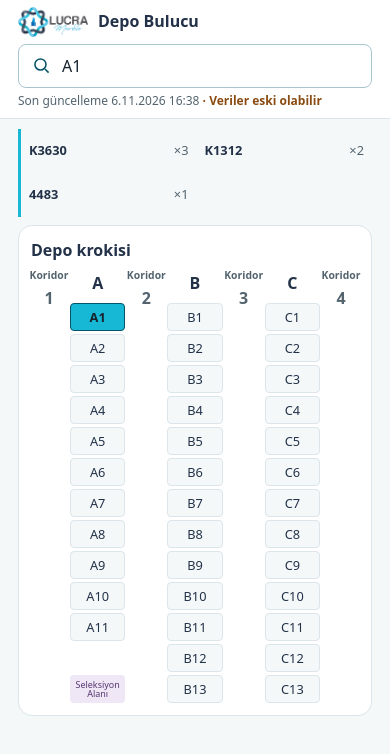
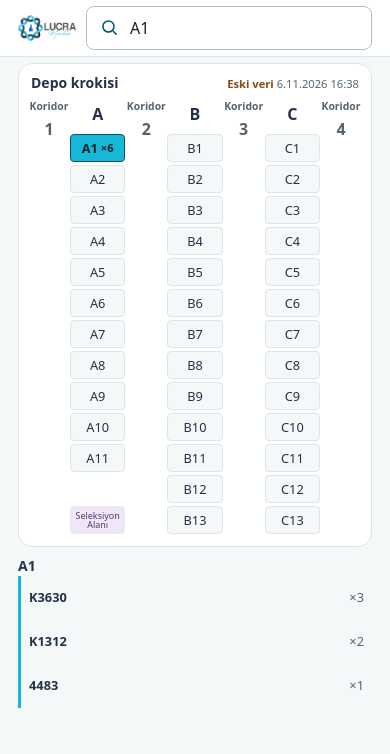
Before and after one commit to hkaracan/lucra-warehouse, a plain HTML site: page index.html in a window 390 px wide. Both pictures are taken after a click on the button "A1". Drawn offline with Linux system fonts and the light colour scheme.

Commit message:
Show search counts on the map and compact the mobile header

```diff
--- a/index.html
+++ b/index.html
@@ -6,36 +6,36 @@
   <meta name="description" content="Lucra Marble depo koridorlarında blok koduyla bundle bulun.">
   <title>Depo Bulucu · Lucra Marble</title>
   <link rel="icon" href="public/lucra-logo-square.png">
-  <link rel="stylesheet" href="warehouse.css?v=11">
+  <link rel="stylesheet" href="warehouse.css?v=12">
   <script src="bundle-data.js?v=5" defer></script>
-  <script src="warehouse.js?v=13" defer></script>
+  <script src="warehouse.js?v=14" defer></script>
 </head>
 <body>
   <header class="site-header">
-    <div class="shell">
-      <div class="header-inner">
-        <img class="logo" src="public/lucra-logo.png" alt="Lucra Marble">
-        <h1>Depo Bulucu</h1>
-      </div>
-      <div class="search">
+    <div class="shell header-inner">
+      <img class="logo" src="public/lucra-logo.png" alt="Lucra Marble">
+      <h1>Depo Bulucu</h1>
+      <form class="search" role="search">
         <svg aria-hidden="true" viewBox="0 0 24 24" fill="none" stroke="currentColor" stroke-width="1.8"><circle cx="10.8" cy="10.8" r="6.3"/><path d="m16 16 4.1 4.1"/></svg>
-        <input id="block-search" type="search" aria-label="Blok kodu veya konum ara" placeholder="Blok veya konum · K6155, C12" autocomplete="off" autocapitalize="characters" spellcheck="false">
-      </div>
-      <p class="refresh-status">Son güncelleme <time id="last-updated"></time><span id="stale-warning" hidden> · Veriler eski olabilir</span></p>
+        <input id="block-search" type="search" enterkeyhint="search" aria-label="Blok kodu veya konum ara" placeholder="Blok veya konum" autocomplete="off" autocapitalize="characters" spellcheck="false">
+      </form>
       <p id="status" class="sr-only" role="status"></p>
     </div>
   </header>
   <main class="shell">
     <div class="layout">
-      <section class="lookup" aria-label="Arama sonuçları">
+      <section class="panel map" aria-labelledby="map-title">
+        <div class="map-header">
+          <h2 id="map-title">Depo krokisi</h2>
+          <p class="refresh-status"><span id="fresh-label">Son güncelleme</span><span id="stale-warning" hidden>Eski veri</span> <time id="last-updated"></time></p>
+        </div>
+        <div id="plan" class="plan" role="group" aria-label="Depo krokisi"></div>
+      </section>
+      <section class="lookup" aria-label="Arama sonuçları" hidden>
+        <h2 id="result-title"></h2>
         <ul id="results" class="results"></ul>
         <p id="empty" class="empty" hidden></p>
       </section>
-      <section class="panel map" aria-labelledby="map-title">
-        <h2 id="map-title">Depo krokisi</h2>
-        <div id="plan" class="plan" role="group" aria-label="Depo krokisi"></div>
-      </section>
-      <ul id="more-results" class="results" aria-label="Diğer arama sonuçları" hidden></ul>
     </div>
   </main>
 </body>
--- a/warehouse.css
+++ b/warehouse.css
@@ -16,63 +16,60 @@
 body { margin: 0; }
 [hidden] { display: none !important; }
 .shell { width: min(100% - 36px, 1000px); margin-inline: auto; }
-.site-header { position: sticky; top: 0; z-index: 2; background: white; border-bottom: 1px solid var(--line); padding-bottom: 8px; }
-.header-inner { min-height: 48px; display: flex; align-items: center; gap: 10px; }
-.logo { width: 82px; height: auto; display: block; }
-.preview-label { display: flex; align-items: center; gap: 7px; color: var(--muted); font-size: .8rem; }
-.header-inner .preview-label { margin-left: auto; }
-.preview-label span { width: 7px; height: 7px; border-radius: 50%; background: var(--aqua); }
+.site-header { position: sticky; top: 0; z-index: 2; background: white; border-bottom: 1px solid var(--line); padding-block: 6px; }
+.header-inner { display: flex; align-items: center; gap: 10px; }
+.logo { width: 68px; height: auto; display: block; }
 h1, h2, h3, p { margin: 0; }
 h1 { color: var(--navy); font-size: clamp(1rem, 3.5vw, 1.3rem); line-height: 1.1; }
-.layout { display: grid; gap: 8px; max-width: 680px; margin: 10px auto 16px; }
+.layout { display: grid; gap: 8px; max-width: 680px; margin: 6px auto 16px; }
 .panel { min-width: 0; background: white; border: 1px solid var(--line); border-radius: 14px; padding: clamp(16px, 3vw, 25px); }
 h2 { color: var(--navy); font-size: 1.15rem; }
-.search { position: relative; }
+.search { position: relative; flex: 1; min-width: 0; }
 .search svg { position: absolute; inset: 11px auto auto 13px; width: 21px; color: var(--aqua-dark); pointer-events: none; }
 .search input { display: block; width: 100%; min-height: 44px; padding: 7px 12px 7px 43px; border: 1px solid #a8c5ce; border-radius: 8px; font: inherit; color: var(--ink); background: white; }
 :focus-visible { outline: 3px solid var(--aqua-dark); outline-offset: 3px; }
-.refresh-status { margin-top: 4px; color: var(--muted); font-size: .75rem; }
+.refresh-status { color: var(--muted); font-size: .7rem; text-align: end; }
 #stale-warning { color: #8a4b12; font-weight: 700; }
-.lookup { block-size: 88px; min-width: 0; }
+.lookup { min-width: 0; }
+#result-title { font-size: .875rem; }
 .results { max-width: 380px; margin: 0; padding: 0; list-style: none; }
-.lookup .results { display: grid; grid-template-columns: repeat(2, minmax(0, 1fr)); }
 .results:not(:empty) { border-inline-start: 3px solid var(--aqua); }
 .result a { display: flex; justify-content: space-between; align-items: center; gap: 6px; min-height: 44px; padding-inline: 8px; color: var(--navy); font-size: .8rem; text-decoration: none; }
 .result a strong { overflow-wrap: anywhere; }
 .result-count { flex-shrink: 0; }
-#more-results { scroll-margin-top: 140px; }
 .result a:hover strong, .result a:focus-visible strong { text-decoration: underline; }
 .result-count { color: var(--muted); font-variant-numeric: tabular-nums; }
 .empty { padding: 5px 0 1px; color: var(--muted); font-size: .85rem; }
-.map { padding: 12px; }
-.map h2 { margin-bottom: 4px; font-size: 1rem; }
+.map { padding: 8px 12px 12px; }
+.map-header { display: flex; flex-wrap: wrap; justify-content: space-between; align-items: baseline; gap: 2px 8px; margin-bottom: 4px; }
+.map h2 { font-size: .875rem; }
 .plan { display: grid; grid-template-columns: repeat(3, minmax(28px, .65fr) minmax(46px, 1fr)) minmax(28px, .65fr); gap: 4px; }
 .lane { display: flex; flex-direction: column; align-items: center; align-self: start; gap: 2px; padding: 2px 0; color: var(--muted); font-weight: 700; }
 .lane span { font-size: .65rem; font-weight: 600; }
 .storage { display: grid; grid-template-rows: 34px repeat(13, 28px); gap: 3px; text-align: center; min-width: 0; }
 .storage-heading { align-self: center; color: var(--navy); font-weight: 750; }
-.position { display: grid; place-items: center; padding: 0 3px; border: 1px solid var(--line); border-radius: 4px; color: var(--navy); background: var(--mist); font: inherit; font-size: .8rem; line-height: 1.1; scroll-margin-top: 140px; cursor: pointer; }
+.position { display: flex; align-items: center; justify-content: center; gap: 3px; padding: 0 2px; border: 1px solid var(--line); border-radius: 4px; color: var(--navy); background: var(--mist); font: inherit; font-size: .8rem; line-height: 1.1; scroll-margin-top: 68px; cursor: pointer; white-space: nowrap; }
+.position-count { font-size: .7rem; font-variant-numeric: tabular-nums; }
 .position:hover { border-color: var(--aqua-dark); }
 .position.is-match { background: var(--aqua); border-color: var(--aqua-dark); color: var(--ink); font-weight: 750; }
 .selection { display: grid; place-items: center; padding: 1px 2px; border-radius: 4px; color: #563570; background: #efe7f6; font-size: .56rem; line-height: 1.05; overflow-wrap: anywhere; }
 .sr-only { position: absolute; width: 1px; height: 1px; padding: 0; margin: -1px; overflow: hidden; clip-path: inset(50%); white-space: nowrap; }
 @media (min-width: 760px) {
   .layout { grid-template-columns: minmax(0, 680px) minmax(180px, 1fr); align-items: start; gap: 16px; max-width: none; }
-  .map { grid-area: 1 / 1 / 3 / 2; }
-  .lookup { block-size: auto; grid-area: 1 / 2; }
-  #more-results { grid-area: 2 / 2; }
-  .lookup .results { grid-template-columns: 1fr; }
+  .map { grid-area: 1 / 1; }
+  .lookup { grid-area: 1 / 2; }
   .result + .result { border-top: 1px solid var(--line); }
   .storage { grid-template-rows: 34px repeat(13, 36px); }
 }
 @media (max-width: 650px) {
-  .header-inner { min-height: 44px; }
-  .logo { width: 70px; }
-  .preview-label { font-size: .7rem; }
+  .logo { width: 58px; }
+  .header-inner h1 { position: absolute; width: 1px; height: 1px; overflow: hidden; clip-path: inset(50%); white-space: nowrap; }
   .plan { gap: 3px; }
 }
 @media (max-width: 360px) {
   .shell { width: calc(100% - 24px); }
   .plan { grid-template-columns: repeat(3, minmax(23px, .6fr) minmax(37px, 1fr)) minmax(23px, .6fr); }
   .lane span { font-size: .55rem; }
+  .position { font-size: .72rem; gap: 2px; }
+  .position-count { font-size: .65rem; }
 }
--- a/warehouse.js
+++ b/warehouse.js
@@ -1,6 +1,7 @@
 const search = document.querySelector('#block-search');
 const results = document.querySelector('#results');
-const moreResults = document.querySelector('#more-results');
+const lookup = document.querySelector('.lookup');
+const resultTitle = document.querySelector('#result-title');
 const status = document.querySelector('#status');
 const empty = document.querySelector('#empty');
 const plan = document.querySelector('#plan');
@@ -9,6 +10,7 @@ const occupiedPositions = new Set(bundles.map(bundle => bundle.position));
 const updated = document.querySelector('#last-updated');
 const refreshedAt = new Date(bundleDataUpdatedAt);
 const staleWarning = document.querySelector('#stale-warning');
+const freshLabel = document.querySelector('#fresh-label');
 const staleAfterMs = 2 * 60 * 60 * 1000;
 updated.dateTime = bundleDataUpdatedAt;
 updated.textContent = new Intl.DateTimeFormat('tr-TR', {
@@ -16,7 +18,9 @@ updated.textContent = new Intl.DateTimeFormat('tr-TR', {
 }).format(refreshedAt);
 
 function updateFreshness() {
-  staleWarning.hidden = Date.now() - refreshedAt.getTime() < staleAfterMs;
+  const stale = Date.now() - refreshedAt.getTime() >= staleAfterMs;
+  staleWarning.hidden = !stale;
+  freshLabel.hidden = stale;
 }
 
 updateFreshness();
@@ -51,16 +55,21 @@ for (let lane = 1; lane <= 4; lane++) {
       continue;
     }
     const position = row + number;
-    const card = element('button', 'position', position);
+    const card = element('button', 'position');
     card.type = 'button';
     card.id = `konum-${position}`;
+    const count = element('span', 'position-count');
+    count.setAttribute('aria-hidden', 'true');
+    count.hidden = true;
+    card.append(element('span', '', position), count);
     card.addEventListener('click', () => {
       search.value = position;
       clearPositionLink();
+      search.blur();
       render();
     });
     storage.append(card);
-    cards.set(position, card);
+    cards.set(position, { card, count });
   }
   plan.append(storage);
 }
@@ -73,7 +82,7 @@ function makeResult({ code, position, count }, label) {
   link.href = `#konum-${position}`;
   link.addEventListener('click', event => {
     if (event.metaKey || event.ctrlKey || event.shiftKey || event.altKey) return;
-    if (isInView(cards.get(position))) event.preventDefault();
+    if (isInView(cards.get(position).card)) event.preventDefault();
   });
   item.append(link);
   return item;
@@ -88,22 +97,26 @@ function render() {
     : exact ? bundle.code === query : bundle.code.includes(query)) : [];
   const tooBroad = !position && !exact && found.length > 4;
   const matches = tooBroad ? [] : found;
-  const positions = new Set(position ? [position] : matches.map(bundle => bundle.position));
-  for (const [position, card] of cards) card.classList.toggle('is-match', positions.has(position));
-  const rows = matches.map(bundle => makeResult(bundle, position
+  const counts = new Map();
+  for (const bundle of matches) {
+    counts.set(bundle.position, (counts.get(bundle.position) ?? 0) + bundle.count);
+  }
+  for (const [tile, { card, count }] of cards) {
+    const quantity = counts.get(tile);
+    const highlighted = tile === position || quantity !== undefined;
+    card.classList.toggle('is-match', highlighted);
+    card.setAttribute('aria-label', quantity === undefined ? tile : `${tile}, ${quantity} bundle`);
+    count.hidden = quantity === undefined;
+    count.textContent = quantity === undefined ? '' : `×${quantity}`;
+  }
+  // Exact block searches read directly from the tiles. Keep details for a position
+  // lookup and partial searches where different block codes can share a tile.
+  lookup.hidden = !query || (!position && exact);
+  resultTitle.textContent = position ?? '';
+  resultTitle.hidden = !position;
+  results.replaceChildren(...(lookup.hidden ? [] : matches.map(bundle => makeResult(bundle, position
     ? bundle.code
-    : exact ? bundle.position : `${bundle.code} · ${bundle.position}`));
-  const extraRows = rows.length > 4 ? rows.splice(3) : [];
-  if (extraRows.length) {
-    const more = element('a', '', `+${extraRows.length} sonuç`);
-    more.href = '#more-results';
-    const item = element('li', 'result');
-    item.append(more);
-    rows.push(item);
-  }
-  results.replaceChildren(...rows);
-  moreResults.replaceChildren(...extraRows);
-  moreResults.hidden = extraRows.length === 0;
+    : `${bundle.code} · ${bundle.position}`))));
   empty.hidden = !query || matches.length > 0;
   empty.textContent = tooBroad
     ? `${found.length} eşleşme var. Blok kodunu biraz daha yazın.`
@@ -121,6 +134,10 @@ search.addEventListener('input', () => {
   clearPositionLink();
   render();
 });
+search.form.addEventListener('submit', event => {
+  event.preventDefault();
+  search.blur();
+});
 const linkedPosition = location.hash.replace(/^#konum-/, '');
 if (cards.has(linkedPosition)) search.value = linkedPosition;
 render();
```
